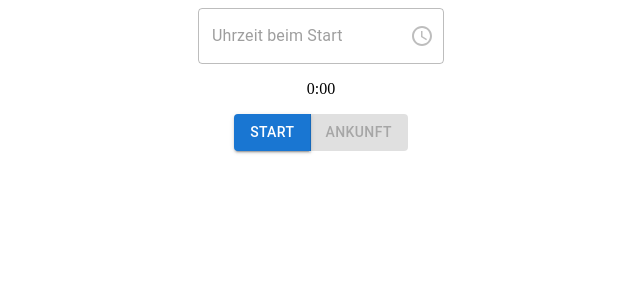
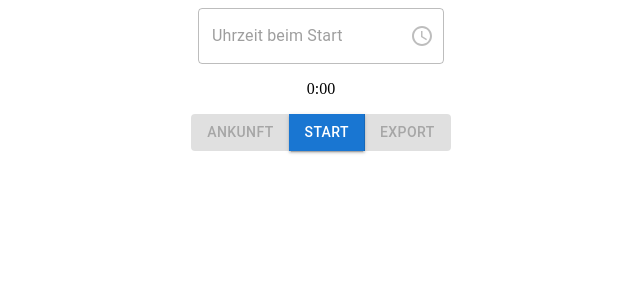
Before and after one commit to LarsWigger/TimeMeasurement, a React (Vite) app: page / in a window 1280 px wide. Shown: the top 300 px of the page, without its empty margins (311-951 px from the left). Built offline with nearby package versions, Linux system fonts and the light colour scheme.

Commit message:
add csv export

```diff
--- a/src/App.tsx
+++ b/src/App.tsx
@@ -23,6 +23,28 @@ function App() {
     setFinisherData(old => old.map((item, i) => index === i ? update(item) : item))
   }
 
+  const convertToCSV = (data: FinisherData[]) => {
+    let str = '';
+    for (let i = 0; i < data.length; i++) {
+      const item = data[i]
+      const time = dayjs(item.timeTaken?.diff(timeStarted, "millisecond"))
+      let line = `${item.startNumber},${time.minute()}:${('' + time.second()).padStart(2, '0')}`;
+      str += line + '\r\n';
+    }
+    return str;
+  };
+
+  const exportCsv = () => {
+    const csvData = new Blob([convertToCSV(finisherData)], { type: 'text/csv' });
+    const csvURL = URL.createObjectURL(csvData);
+    const link = document.createElement('a');
+    link.href = csvURL;
+    link.download = "results.csv";
+    document.body.appendChild(link);
+    link.click();
+    document.body.removeChild(link);
+  }
+
 
   return (
     <LocalizationProvider dateAdapter={AdapterDayjs}>
@@ -31,7 +53,11 @@ function App() {
           justifyContent: 'center',
         }}
         spacing={2}>
-        <Header timeStarted={timeStarted} setTimeStarted={setTimeStarted} addFinisher={addFinisher} />
+        <Header
+          timeStarted={timeStarted}
+          setTimeStarted={setTimeStarted}
+          addFinisher={addFinisher}
+          exportCsv={exportCsv} />
         <Stack spacing={2}>
           {finisherData.map((data, i) =>
             <Fragment key={i}>
--- a/src/Header.tsx
+++ b/src/Header.tsx
@@ -8,10 +8,11 @@ import { useState } from "react";
 export type HeaderProps = {
     timeStarted: Dayjs | null;
     setTimeStarted: (date: Dayjs | null) => void;
-    addFinisher: () => void
+    addFinisher: () => void;
+    exportCsv: () => void;
 }
 
-export default function Header({ timeStarted, setTimeStarted, addFinisher }: HeaderProps) {
+export default function Header({ timeStarted, setTimeStarted, addFinisher, exportCsv }: HeaderProps) {
     const [_, setSecondsPassed] = useState(0)
     const secondsPassed = dayjs().diff(timeStarted, "second") || 0
     return <Stack sx={{
@@ -20,13 +21,14 @@ export default function Header({ timeStarted, setTimeStarted, addFinisher }: Hea
         <TimePicker label="Uhrzeit beim Start" value={timeStarted} disabled={timeStarted === null} onChange={setTimeStarted} ampm={false} />
         <p>{`${Math.floor(secondsPassed / 60)}:${('' + secondsPassed % 60).padStart(2, '0')}`}</p>
         <ButtonGroup>
+            <Button variant="contained" disabled={timeStarted === null} onClick={addFinisher}>Ankunft</Button>
             <Button variant="contained" onClick={() => {
                 setTimeStarted(dayjs())
                 setInterval(() => {
                     setSecondsPassed(old => old + 1)
                 }, 500)
             }} disabled={timeStarted !== null}>Start</Button>
-            <Button variant="contained" disabled={timeStarted === null} onClick={addFinisher}>Ankunft</Button>
+            <Button variant="contained" disabled={timeStarted === null} onClick={exportCsv}>Export</Button>
         </ButtonGroup>
 
     </Stack>
```
